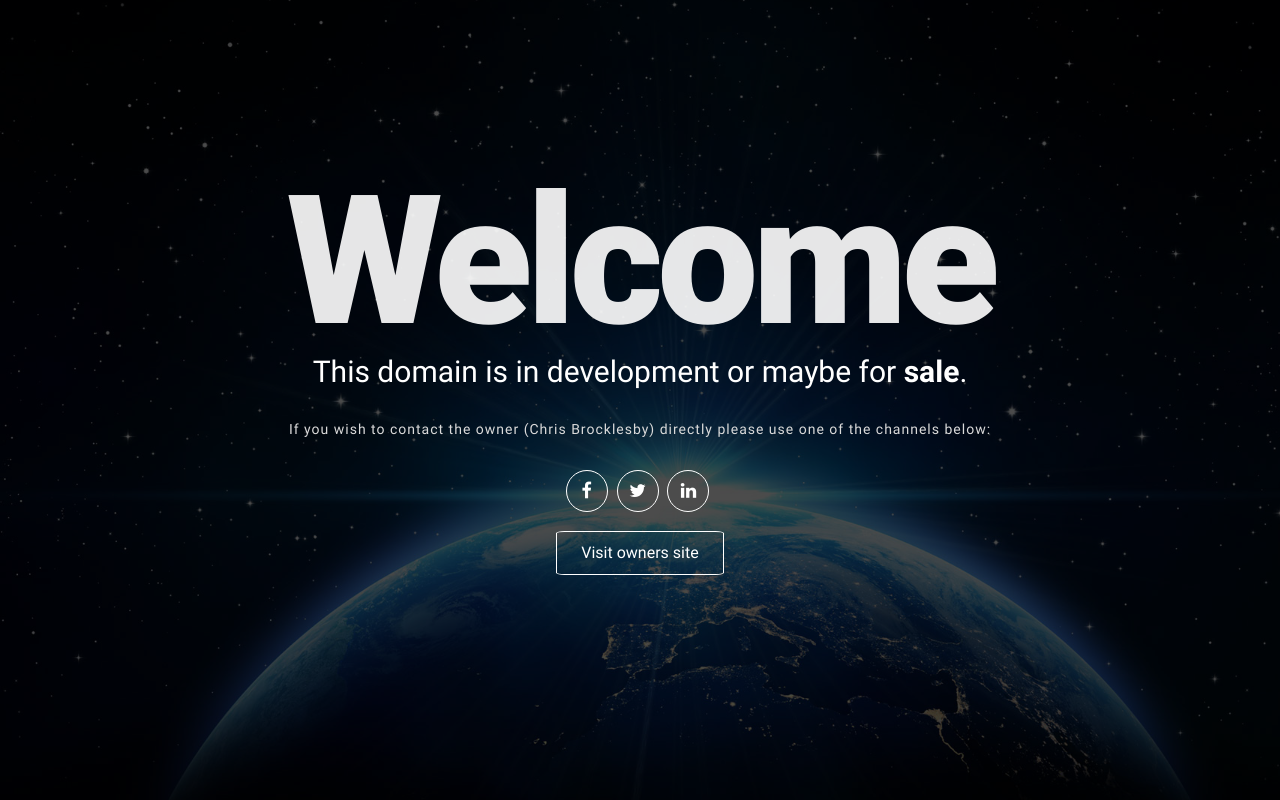
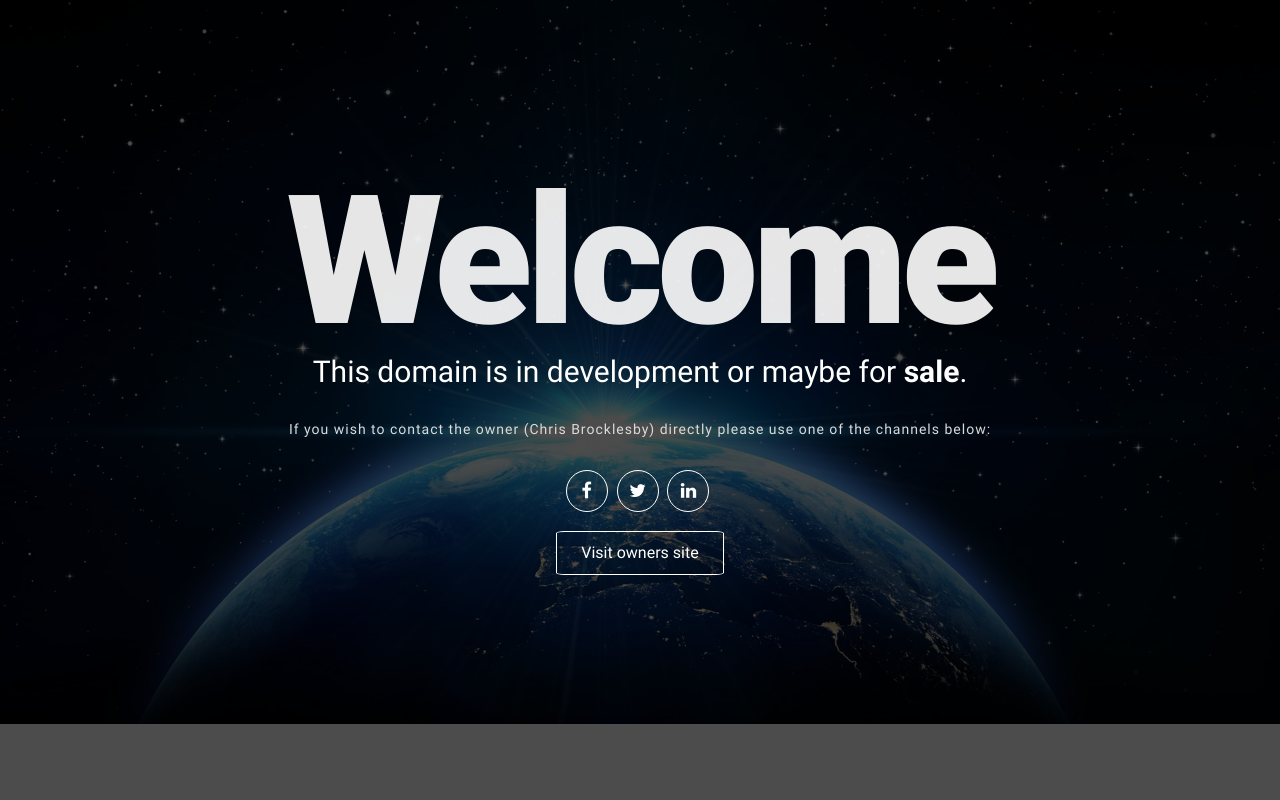
Before and after one commit to chrisbrocklesby/Domain-Parking, a plain HTML site: page index.html in a window 1280 px wide. Drawn offline with Linux system fonts and the light colour scheme.

Commit message:
Update index.html

```diff
--- a/index.html
+++ b/index.html
@@ -80,7 +80,8 @@
 
 </div>
 
-<div class="backstretch" style="left: 0px; top: 0px; overflow: hidden; margin: 0px; padding: 0px; height: 100%; width: 100%; z-index: -999999; position: fixed;"><img src="./assets/bg1.jpg" style="position: absolute; margin: 0px; padding: 0px; border: none; width: 1440px; height: 900px; max-height: none; max-width: none; z-index: -999999; left: 0px; top: -76.5px;">
+<div class="backstretch" style="left: 0px; top: 0px; overflow: hidden; margin: 0px; padding: 0px; height: 100%; width: 100%; z-index: -999999; position: fixed;">
+<img src="./assets/bg1.jpg" style="position: absolute; margin: 0px; padding: 0px; border: none; width: 100%; height: 100%; max-height: none; max-width: none; z-index: -999999; left: 0px; top: -76.5px;">
 </div>
 
 </body>
```
